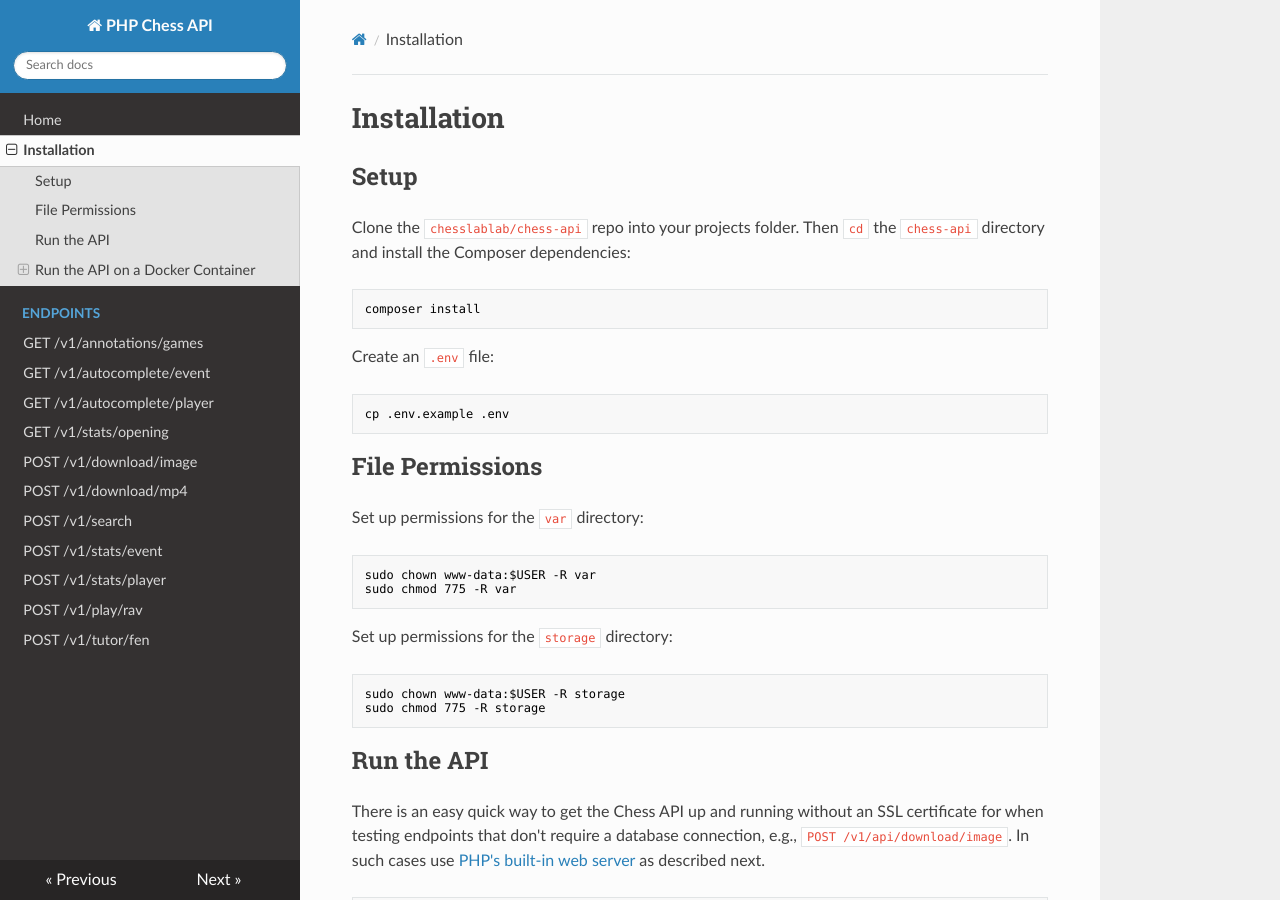
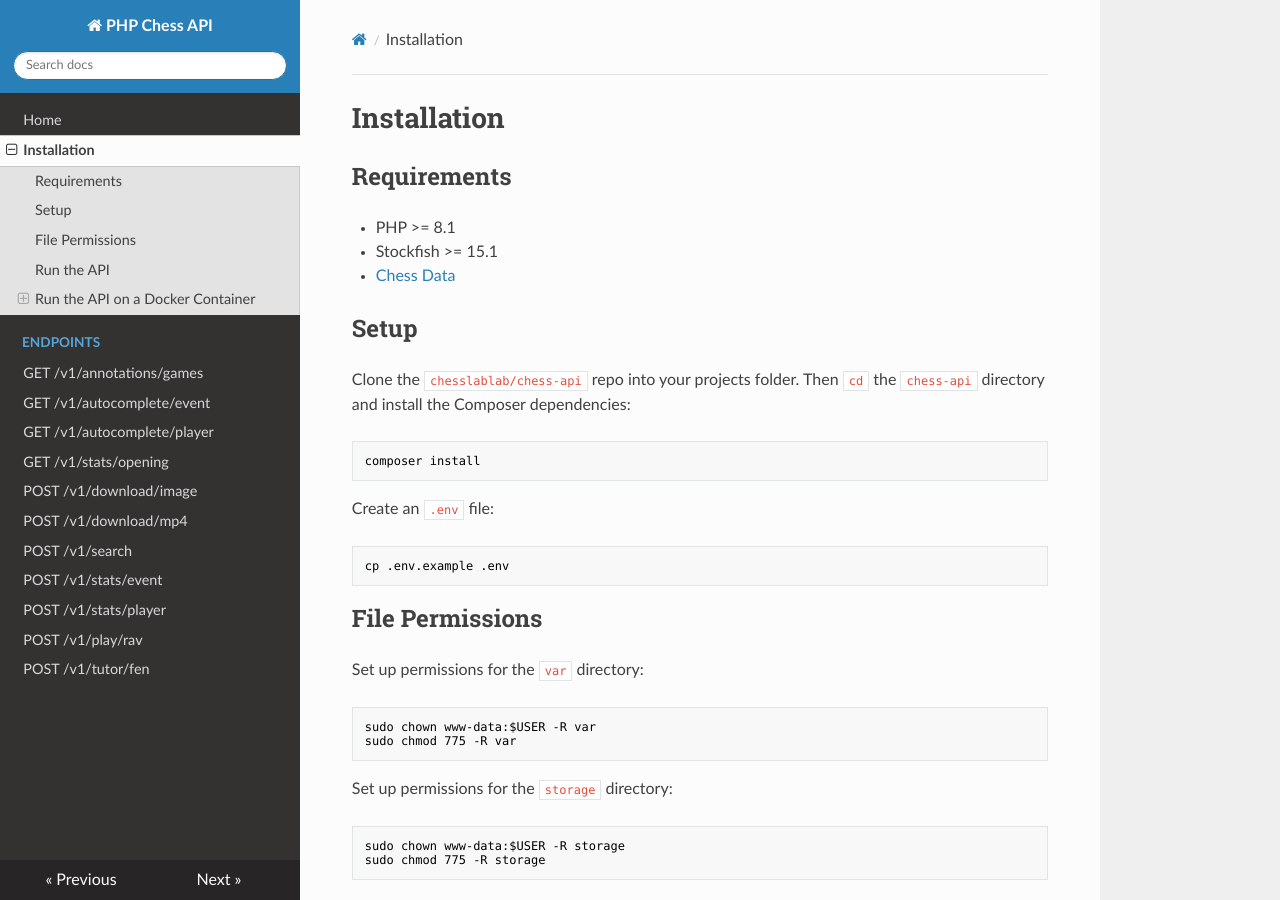
Before and after one commit to chesslablab/chess-api, an MkDocs documentation site: the page built from docs/installation.md, in a window 1280 px wide and 900 px high. Built offline with MkDocs 1.6.1, drawn with Linux system fonts in a browser that asks for light colours; nearby versions of some CDN libraries.

Commit message:
Improved the docs

```diff
--- a/docs/installation.md
+++ b/docs/installation.md
@@ -1,4 +1,10 @@
 # Installation
+
+## Requirements
+
+- PHP >= 8.1
+- Stockfish >= 15.1
+- [Chess Data](https://github.com/chesslablab/chess-data)
 
 ## Setup
 
```
Also changed, not shown: docs/index.md (+1 -1 lines).
